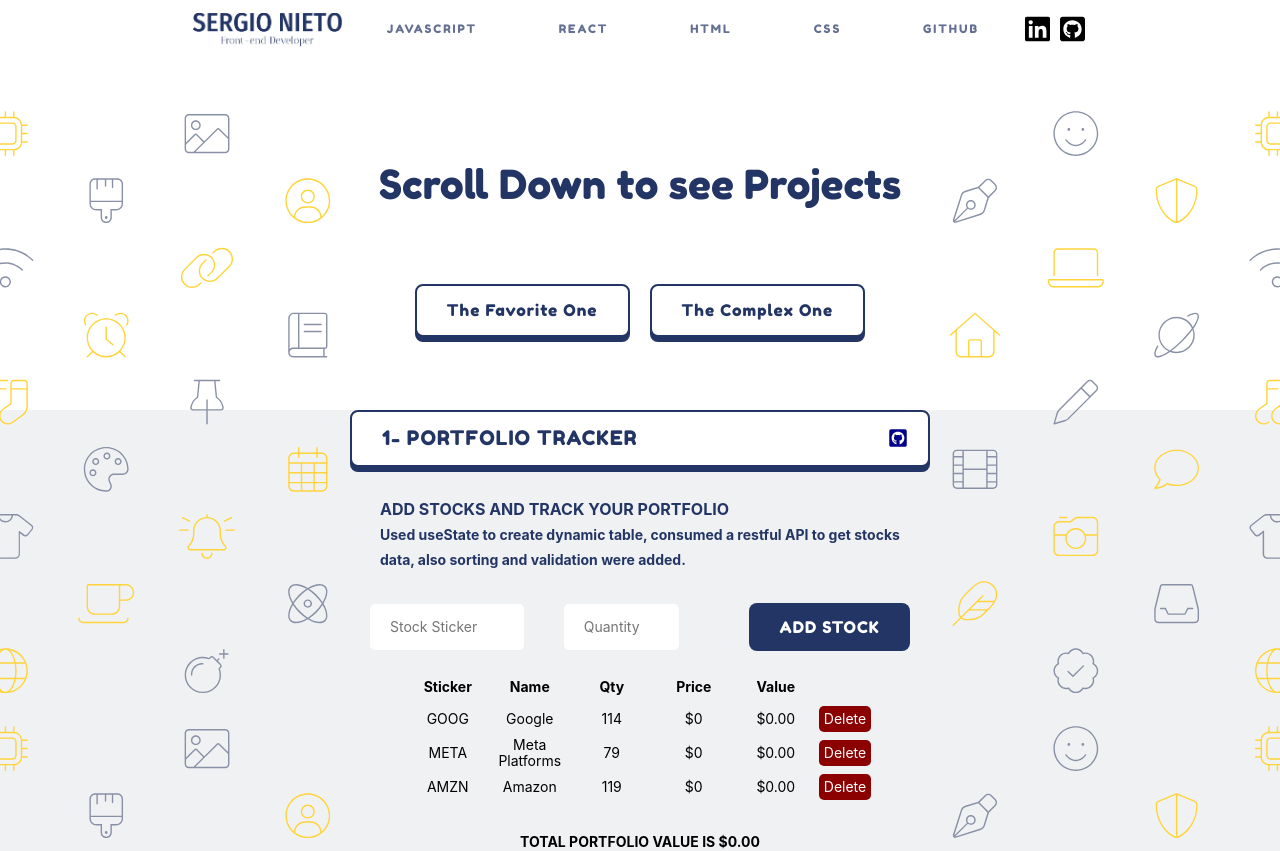
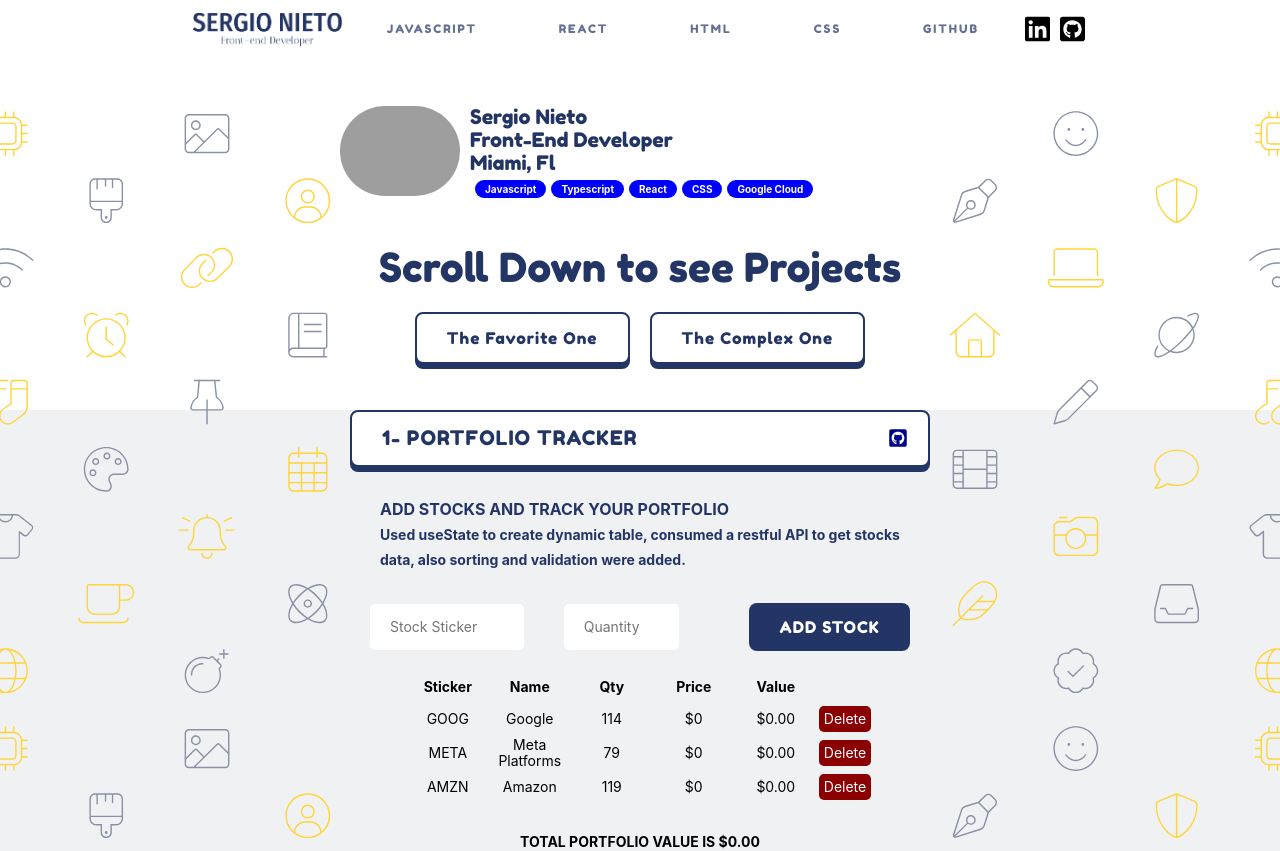
Before and after one commit to snieto10/sergio, a React (Create React App) app: page / in a window 1280 px wide. Shown: the top 851 px of the page. Built offline with nearby package versions, Linux system fonts and the light colour scheme; no server answers; grey boxes are pictures that could not be loaded.

Commit message:
project completed

```diff
--- a/src/App.css
+++ b/src/App.css
@@ -756,3 +756,45 @@ a:active {
   color: var(--color-text);
   text-align: center;
 }
+
+/* PROFILE */
+
+.profile {
+  width: 600px;
+  height: 100px;
+  display: flex;
+  justify-content: flex-start;
+}
+
+.profileA {
+  width: 100px;
+  height: 100px;
+}
+.profileB {
+  width: 400px;
+  height: 600px;
+  display: flex;
+  justify-content: flex-start;
+  margin-left: 30px;
+  flex-direction: column;
+  align-items: flex-start;
+}
+
+.profileB h4 {
+  margin: 0;
+}
+
+.profileImage {
+  width: 120px;
+  border-radius: 50px;
+}
+
+.tag {
+  background-color: blue;
+  border-radius: 10px;
+  color: white;
+  padding: 0.3rem 1rem;
+  font-size: 10px;
+  font-weight: bold;
+  margin-left: 5px;
+}
--- a/src/layout/Body.jsx
+++ b/src/layout/Body.jsx
@@ -8,6 +8,7 @@ import ShoppingCart from '../components/ShoppingCart/ShoppingCart';
 import { FaGithubSquare } from 'react-icons/fa';
 import githubback from '../assets/images/GitHubPicture.jpg';
 import github from '../assets/images/github.svg';
+import profile from '../assets/images/profile.JPG';
 
 function Body() {
   return (
@@ -30,6 +31,23 @@ function Body() {
               <img className='background1_img' src={hero} alt='' />
             </div>
             <div className='title'>
+              <div className='profile'>
+                <div className='profileA'>
+                  <img className='profileImage' src={profile} alt='' />
+                </div>
+                <div className='profileB'>
+                  <h4>Sergio Nieto</h4>
+                  <h4>Front-End Developer</h4>
+                  <h4>Miami, Fl</h4>
+                  <div>
+                    <span className='tag'>Javascript</span>
+                    <span className='tag'>Typescript</span>
+                    <span className='tag'>React</span>
+                    <span className='tag'>CSS</span>
+                    <span className='tag'>Google Cloud</span>
+                  </div>
+                </div>
+              </div>
               <div>
                 <h1 className='flex'>Scroll Down to see Projects</h1>
               </div>
```
Also changed, not shown: 1 other file (tests, documents, lock files or other folders).
